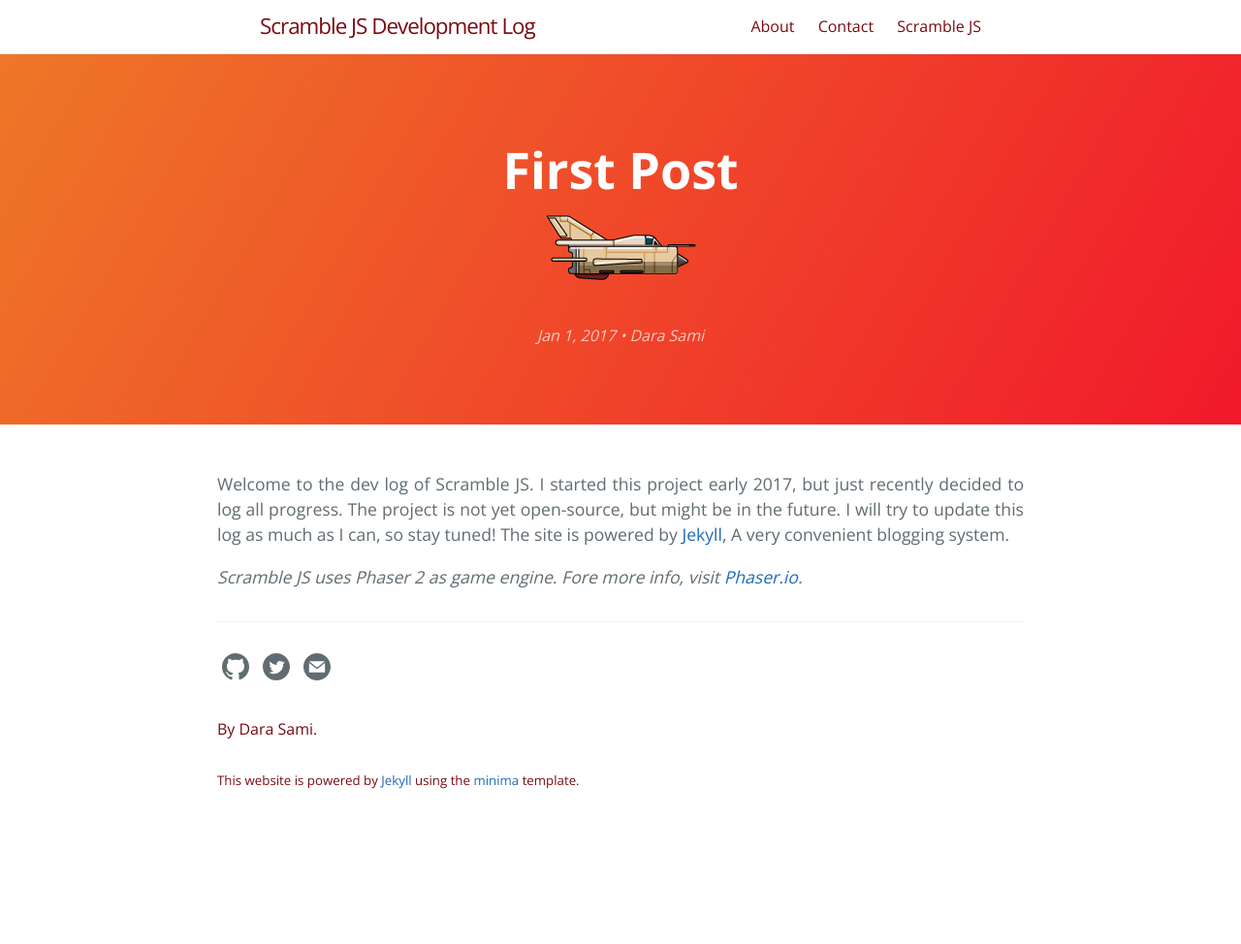
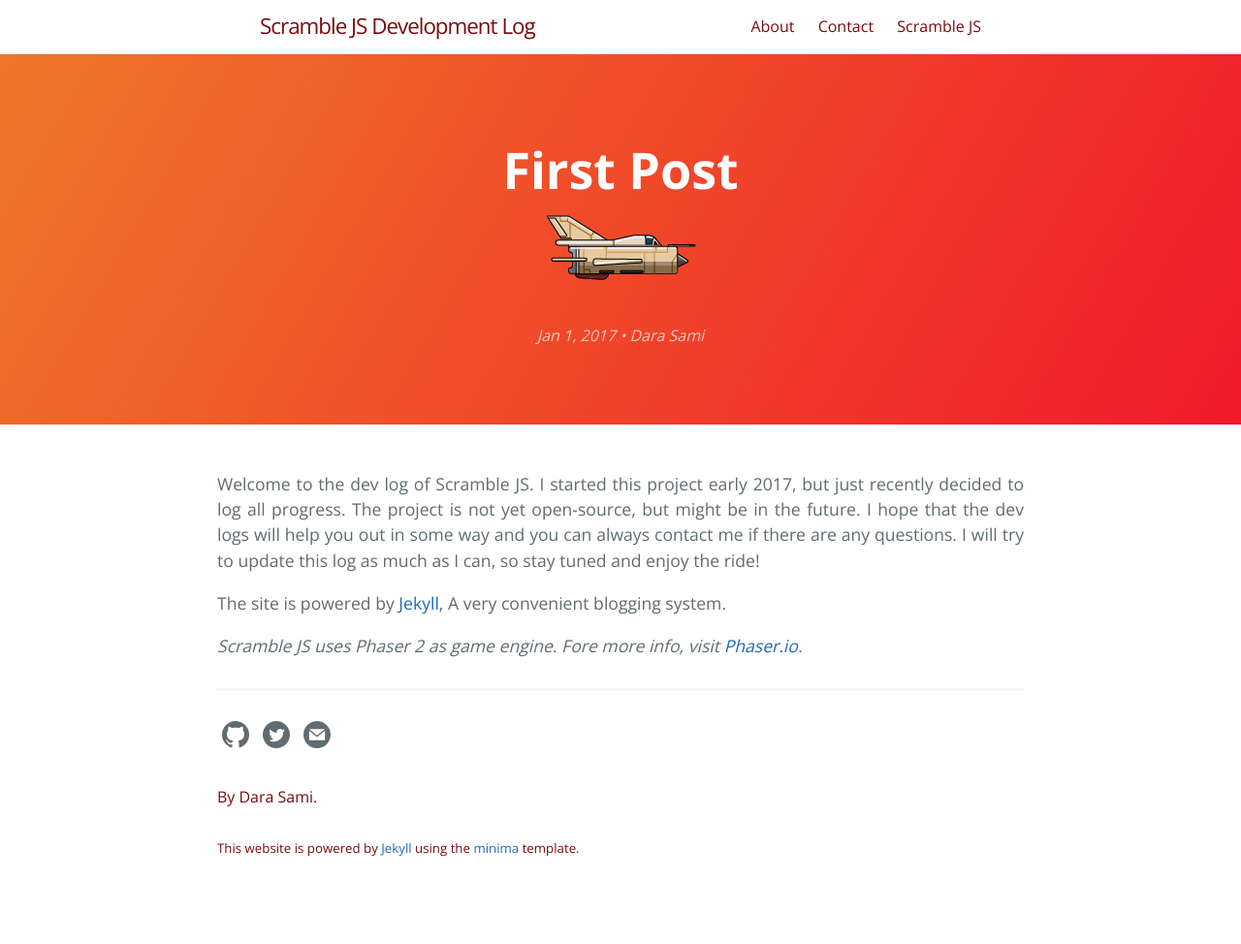
Before and after one commit to samid737/scrambledev, a Jekyll site: the page built from _posts/2017-01-01-first-post - kopie.md, in a window 1280 px wide. Shown: the whole page at 97% size. Built offline with Jekyll 4.4.1, drawn with Linux system fonts in a browser that asks for light colours; before the commit the page ends 904 px from its top, so only the background shows below that.

```diff
--- a/_posts/2017-01-01-first-post - kopie.md
+++ b/_posts/2017-01-01-first-post - kopie.md
@@ -3,6 +3,8 @@ title: First Post
 layout: post
 ---
 
-Welcome to the dev log of Scramble JS. I started this project early 2017, but just recently decided to log all progress. The project is not yet open-source, but might be in the future. I will try to update this log as much as I can, so stay tuned! The site is powered by [Jekyll](https://jekyllrb.com/), A very convenient blogging system.
+Welcome to the dev log of Scramble JS. I started this project early 2017, but just recently decided to log all progress. The project is not yet open-source, but might be in the future. I hope that the dev logs will help you out in some way and you can always contact me if there are any questions.  I will try to update this log as much as I can, so stay tuned and enjoy the ride!
+
+The site is powered by [Jekyll](https://jekyllrb.com/), A very convenient blogging system.
 
 *Scramble JS uses Phaser 2 as game engine. Fore more info, visit [Phaser.io](http://www.phaser.io).*
```
Also changed, not shown: _posts/2017-01-16-aircraft-design part 1.md (+1 -1 lines), _posts/2017-10-06-features-part-1-landing-gear-runway.md (+1 -1 lines), _posts/2017-10-15-progress-part-1-flight-mechanics-autopilot.md (+1 -1 lines), _posts/2017-11-06-autopilot-controller-pitch-limiter.md (+5 -3 lines).
